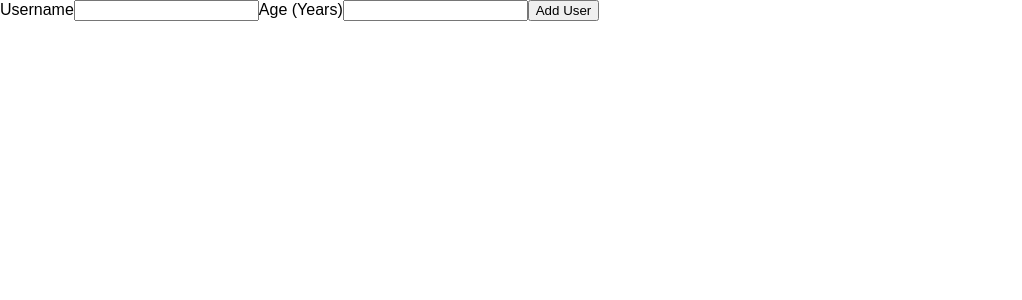
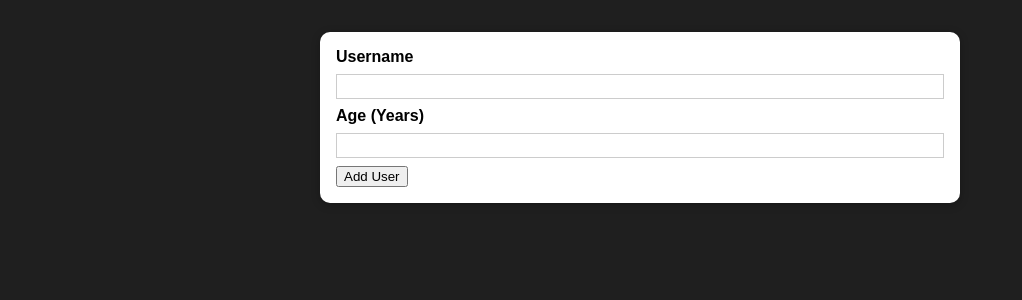
Before and after one commit to jiyunnoh/react-typescript-projects-demo, a React (Create React App) app: page / in a window 1280 px wide. Shown: the top 300 px of the page, without its empty margins (0-1022 px from the left). Built offline with nearby package versions, Linux system fonts and the light colour scheme.

Commit message:
Adding a Card comp

```diff
--- /dev/null
+++ b/src/components/UI/Card.module.css
@@ -0,0 +1,5 @@
+.card {
+    background: white;
+    box-shadow: 0 2px 8px rgba(0, 0, 0, 0.26);
+    border-radius: 10px;
+  }
--- /dev/null
+++ b/src/components/UI/Card.tsx
@@ -0,0 +1,10 @@
+// Not like regular css, when use module, need to import something.
+import classes from './Card.module.css';
+
+const Card = (props: any) => {
+    // ``: template literal(backticks)
+    // ${}: dynamic variables
+    return <div className={`${classes.card} ${props.className}`}>{props.children}</div>;
+}
+
+export default Card;
--- /dev/null
+++ b/src/components/Users/AddUser.module.css
@@ -0,0 +1,26 @@
+.input {
+  margin: 2rem auto;
+  padding: 1rem;
+  width: 90%;
+  max-width: 40rem;
+}
+
+.input label {
+  display: block;
+  font-weight: bold;
+  margin-bottom: 0.5rem;
+}
+
+.input input {
+  font: inherit;
+  display: block;
+  width: 100%;
+  border: 1px solid #ccc;
+  padding: 0.15rem;
+  margin-bottom: 0.5rem;
+}
+
+.input input:focus {
+  outline: none;
+  border-color: #4f005f;
+}
--- a/src/components/Users/AddUser.tsx
+++ b/src/components/Users/AddUser.tsx
@@ -1,3 +1,6 @@
+import Card from '../UI/Card';
+import classes from './AddUser.module.css';
+
 // Enter username and age. Add button to submit.
 const AddUser = () => {
     const addUserHandler = (event: any) => {
@@ -7,7 +10,9 @@ const AddUser = () => {
     }
 
     return (
-        // If add parentheses, it will execuete when line 11 is parsed.
+        // have to have 'className' prop in Card.
+        <Card className={classes.input}>
+        {/* If add parentheses, it will execuete when line 11 is parsed. */}
         <form onSubmit={addUserHandler}>
             {/* 'for' is already assigned in JavaScript. Instead, use 'htmlFor' */}
             {/* 'for' is used in labels. It refers to the id of the element this label is associated with */}
@@ -17,6 +22,7 @@ const AddUser = () => {
             <input id="age" type="number" />
             <button type="submit">Add User</button>
         </form>
+        </Card>
     )
 }
 
--- a/src/index.css
+++ b/src/index.css
@@ -4,7 +4,7 @@
 
 html {
   font-family: sans-serif;
-  /* background-color: #1f1f1f; */
+  background-color: #1f1f1f;
 }
 
 body {
```
